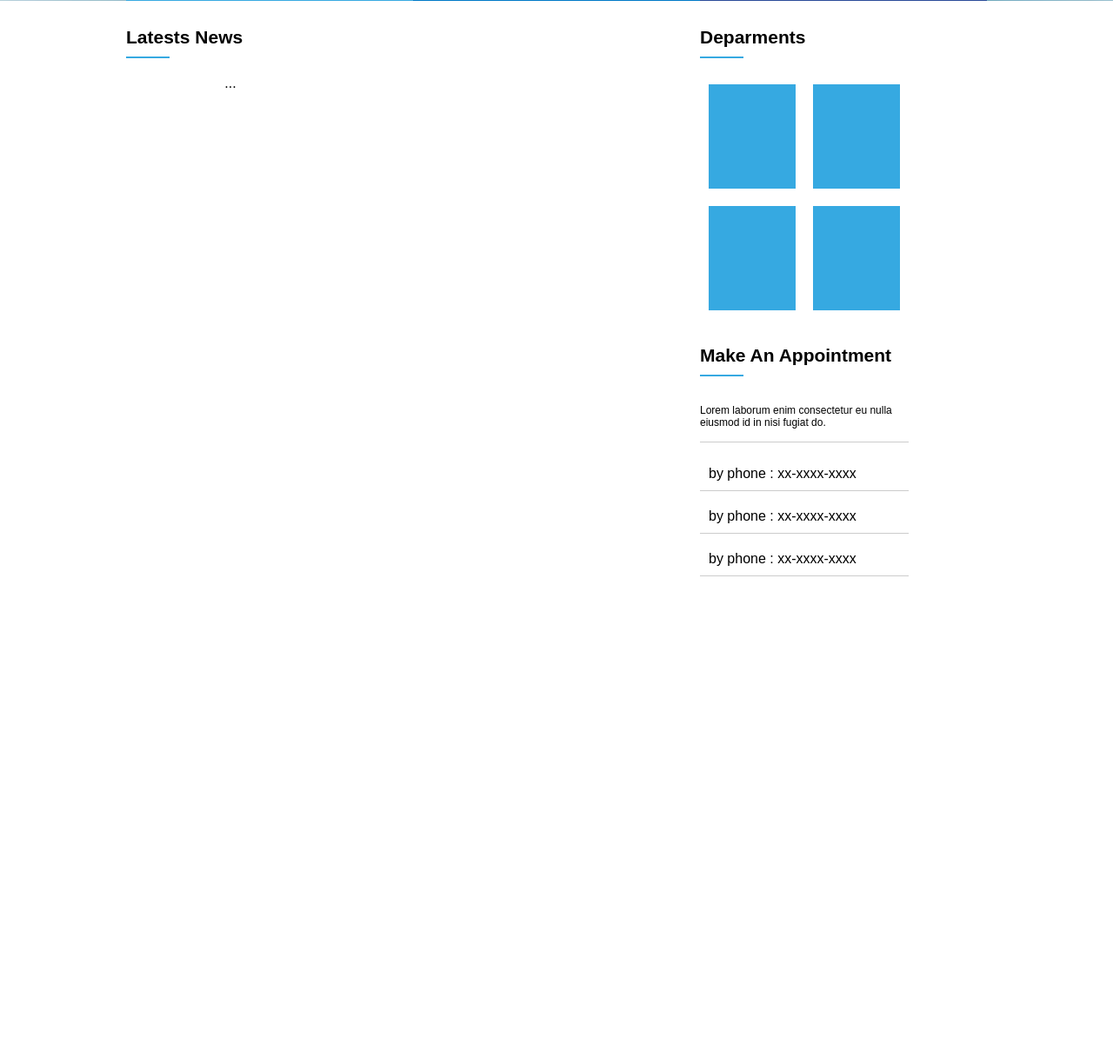
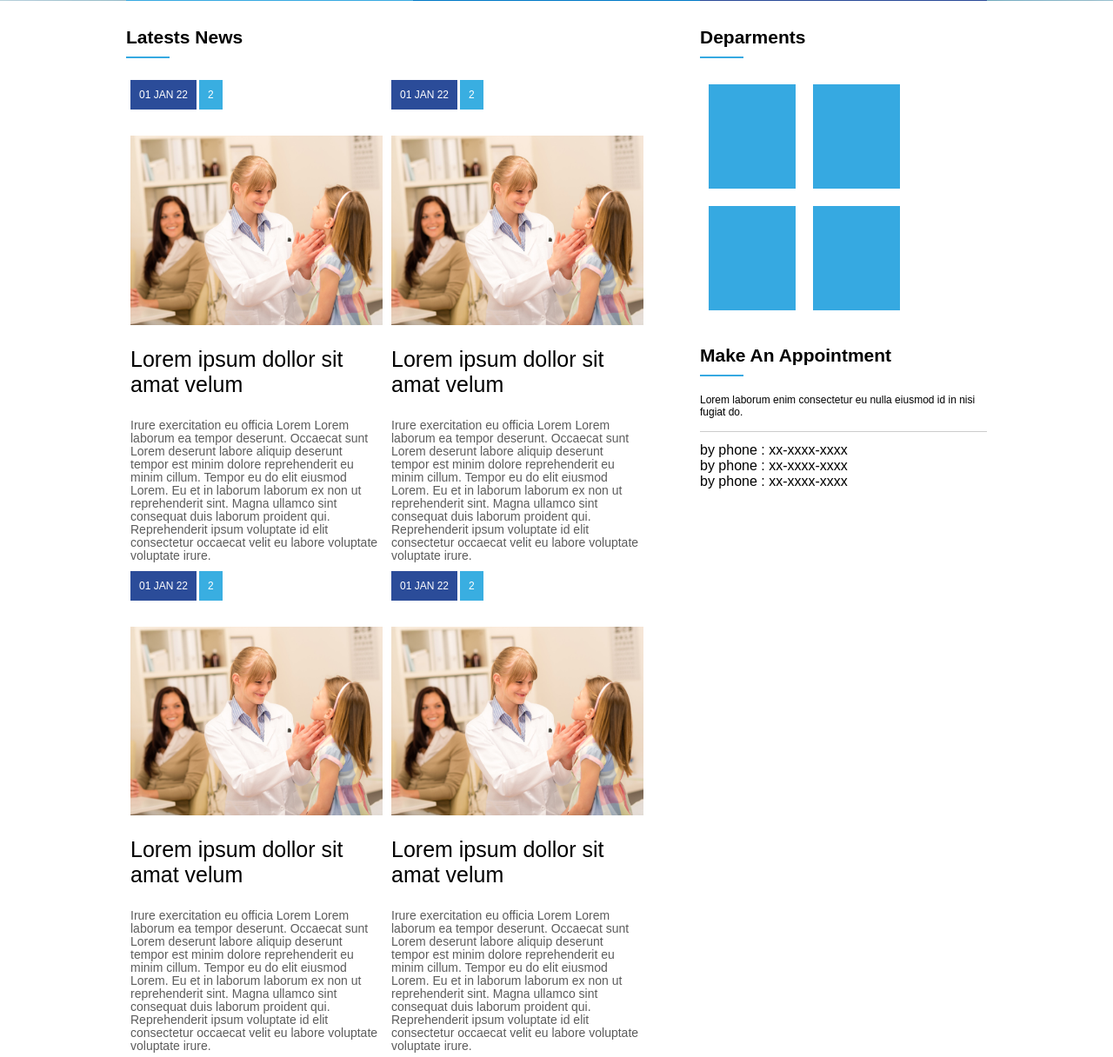
Before and after one commit to LucasSafeno/phpDoZeroAoProfissional, a PHP site: page / in a window 1280 px wide. Shown: the part 789-2005 px from the top of the page at 87% size. Before the commit the page ends 1452 px from the top, so only its background shows below. Run offline with PHP 8.4, Linux system fonts and the light colour scheme.

Commit message:
PHP Do Zero - HTML5/CSS3 - Flexbox -aula 5

```diff
--- a/projetos/01-flexbox/assets/css/template.css
+++ b/projetos/01-flexbox/assets/css/template.css
@@ -176,11 +176,11 @@ nav a:hover{
 	display: flex;
 	justify-content: center;
 	flex-wrap: wrap;
-	width: 240px;
+	width: 600px;
 }
 
 .widget_body_box{
-	width: 100px;
+	min-width: 100px;
 	height: 120px;
 	background-color: #36A9E1;
 	margin: 10px;
@@ -191,9 +191,57 @@ nav a:hover{
 	padding-bottom: 15px;
 }
 .widget_body_contact{
+	display: flex;
+	flex-wrap: wrap;
+	width: 240px;
+}
+.flex{
+	display: flex;
+}
+article {
+	flex: 1;
+	min-width: 250px;
+	margin: 5px;
+}
+
+article a{
+	text-decoration: none;
+}
+
+article .news_data{
+	display: flex;
+}
+
+article .news_posted_at{
+	background: #2B4C99;
+	color: white;
+	font-size: 12px;
+	padding: 10px;
+	margin-right: 3px;
+}
+
+article .news_comments{
+	background: #39aee1;
+	color: white;
+	font-size: 12px;
+	padding: 10px;
+}
+
+article .news_thumbnail img{
 	width: 100%;
-	margin-top: 5px;
-	margin-bottom: 5px;
-	border-bottom: 1px solid #ccc;
-	padding: 10px
+	height: auto;
+	 margin-top: 30px;
 }
+
+article .news_title{
+	margin-top: 25px;
+	margin-bottom: 25px;
+	color: black;
+	font-size: 25px;
+}
+
+article .news_resume{
+	color: #5C5C5C;
+	font-size: 14px;
+	line-height: 15px;
+}
--- a/projetos/01-flexbox/index.html
+++ b/projetos/01-flexbox/index.html
@@ -72,8 +72,83 @@
 						<div class="widget_title_text">Latests News</div>
 						<div class="widget_title_bar"></div>
 					</div> <!--widget title -->
-					<div class="widget_body">
-						...
+					<div class="widget_body flex">
+
+
+						<article>
+							<a href="#">
+							<div class="news_data">
+								<div class="news_posted_at">01 JAN 22</div>
+								<div class="news_comments">2</div>
+							</div>
+							<div class="news_thumbnail">
+								<img src="assets/images/notice_img.jpg" />
+							</div>
+							<div class="news_title">
+								Lorem ipsum dollor sit amat velum
+							</div>
+							<div class="news_resume">
+								Irure exercitation eu officia Lorem Lorem laborum ea tempor deserunt. Occaecat sunt Lorem deserunt labore aliquip deserunt tempor est minim dolore reprehenderit eu minim cillum. Tempor eu do elit eiusmod Lorem. Eu et in laborum laborum ex non ut reprehenderit sint. Magna ullamco sint consequat duis laborum proident qui. Reprehenderit ipsum voluptate id elit consectetur occaecat velit eu labore voluptate voluptate irure.
+							</div>
+						</a>
+						</article>
+
+						<article>
+							<a href="#">
+							<div class="news_data">
+								<div class="news_posted_at">01 JAN 22</div>
+								<div class="news_comments">2</div>
+							</div>
+							<div class="news_thumbnail">
+								<img src="assets/images/notice_img.jpg" />
+							</div>
+							<div class="news_title">
+								Lorem ipsum dollor sit amat velum
+							</div>
+							<div class="news_resume">
+								Irure exercitation eu officia Lorem Lorem laborum ea tempor deserunt. Occaecat sunt Lorem deserunt labore aliquip deserunt tempor est minim dolore reprehenderit eu minim cillum. Tempor eu do elit eiusmod Lorem. Eu et in laborum laborum ex non ut reprehenderit sint. Magna ullamco sint consequat duis laborum proident qui. Reprehenderit ipsum voluptate id elit consectetur occaecat velit eu labore voluptate voluptate irure.
+							</div>
+						</a>
+						</article>
+
+						<article>
+							<a href="#">
+							<div class="news_data">
+								<div class="news_posted_at">01 JAN 22</div>
+								<div class="news_comments">2</div>
+							</div>
+							<div class="news_thumbnail">
+								<img src="assets/images/notice_img.jpg" />
+							</div>
+							<div class="news_title">
+								Lorem ipsum dollor sit amat velum
+							</div>
+							<div class="news_resume">
+								Irure exercitation eu officia Lorem Lorem laborum ea tempor deserunt. Occaecat sunt Lorem deserunt labore aliquip deserunt tempor est minim dolore reprehenderit eu minim cillum. Tempor eu do elit eiusmod Lorem. Eu et in laborum laborum ex non ut reprehenderit sint. Magna ullamco sint consequat duis laborum proident qui. Reprehenderit ipsum voluptate id elit consectetur occaecat velit eu labore voluptate voluptate irure.
+							</div>
+						</a>
+						</article>
+
+						<article>
+							<a href="#">
+							<div class="news_data">
+								<div class="news_posted_at">01 JAN 22</div>
+								<div class="news_comments">2</div>
+							</div>
+							<div class="news_thumbnail">
+								<img src="assets/images/notice_img.jpg" />
+							</div>
+							<div class="news_title">
+								Lorem ipsum dollor sit amat velum
+							</div>
+							<div class="news_resume">
+								Irure exercitation eu officia Lorem Lorem laborum ea tempor deserunt. Occaecat sunt Lorem deserunt labore aliquip deserunt tempor est minim dolore reprehenderit eu minim cillum. Tempor eu do elit eiusmod Lorem. Eu et in laborum laborum ex non ut reprehenderit sint. Magna ullamco sint consequat duis laborum proident qui. Reprehenderit ipsum voluptate id elit consectetur occaecat velit eu labore voluptate voluptate irure.
+							</div>
+						</a>
+						</article>
+
+
+
 					</div> <!-- widget body-->
 				</div> <!-- widget-->
 			</section>
@@ -83,7 +158,7 @@
 						<div class="widget_title_text">Deparments</div>
 						<div class="widget_title_bar"></div>
 					</div> <!--widget title -->
-					<div class="widget_body">
+					<div class="widget_body_contact">
 						<div class="widget_body_box"></div>
 						<div class="widget_body_box"></div>
 						<div class="widget_body_box"></div>
@@ -96,7 +171,7 @@
 						<div class="widget_title_text">Make An Appointment</div>
 						<div class="widget_title_bar"></div>
 					</div> <!--widget title -->
-					<div class="widget_body">
+					<div class="widget_body_contact_text">
 						<div class="widget_text">
 							<p>Lorem laborum enim consectetur eu nulla eiusmod id in nisi fugiat do.</p>
 						</div>
```
Also changed, not shown: projetos/01-flexbox/assets/images/notice_img.jpg (added).
